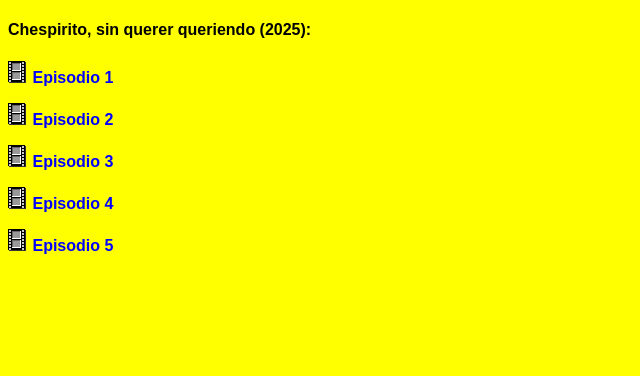
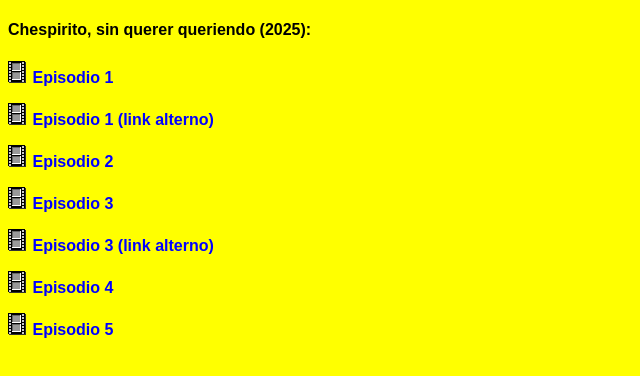
Before and after one commit to zohan9ir/elcha, a plain HTML site: page temps/chespo.html in a window 1280 px wide. Shown: the whole page, without its empty margins (0-640 px from the left). Drawn offline with Linux system fonts and the light colour scheme.

Commit message:
Update chespo.html

```diff
--- a/temps/chespo.html
+++ b/temps/chespo.html
@@ -20,10 +20,13 @@
 
 <h4>Chespirito, sin querer queriendo (2025):</h4>
 <p><img src="vid.gif"> <a class="linksdelaslistas" href="https://i.ompldr.pw/padubv.mp4" target="visor">Episodio 1</a></p>
+<p><img src="vid.gif"> <a class="linksdelaslistas" href="https://aulnetica.com/unatrasdeotra/otravezunatrasdeotra/nocreoquejaledemuchoperobueno/quizassoloquizas/sinquere/chesp1.mp4" target="visor">Episodio 1 (link alterno)</a></p>
 <p><img src="vid.gif"> <a class="linksdelaslistas" href="https://pomf2.lain.la/f/x4krh6a.mp4" target="visor">Episodio 2</a></p>
 <p><img src="vid.gif"> <a class="linksdelaslistas" href="https://i.ompldr.pw/bbnkgd.mp4" target="visor">Episodio 3</a></p>
+<p><img src="vid.gif"> <a class="linksdelaslistas" href="https://aulnetica.com/unatrasdeotra/otravezunatrasdeotra/nocreoquejaledemuchoperobueno/quizassoloquizas/sinquere/chesp3.mp4" target="visor">Episodio 3 (link alterno)</a></p>
 <p><img src="vid.gif"> <a class="linksdelaslistas" href="https://pomf2.lain.la/f/y4vqr1kk.mp4" target="visor">Episodio 4</a></p>
 <p><img src="vid.gif"> <a class="linksdelaslistas" href="https://pomf2.lain.la/f/jldwj7un.mp4" target="visor">Episodio 5</a></p>
+
 
 
 
```
